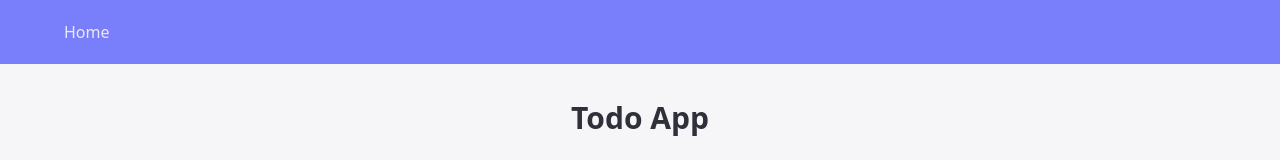
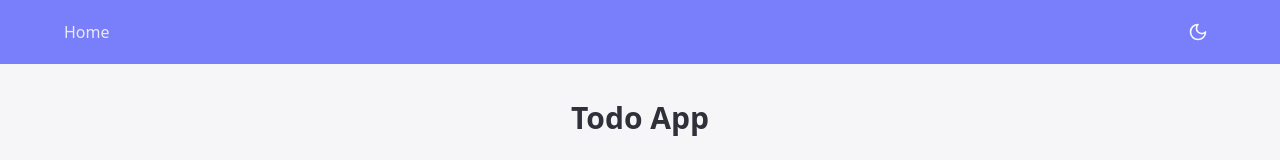
Before and after one commit to yutounun/TodoApp, a React (Vite) app: page / in a window 1280 px wide. Shown: the top 160 px of the page. Built offline with nearby package versions, Linux system fonts and the light colour scheme.

Commit message:
Apply darkmode

```diff
--- a/src/components/Header.tsx
+++ b/src/components/Header.tsx
@@ -1,13 +1,29 @@
+import { NAV_ITEMS } from "../libs/const";
+import { useTheme } from "../providers/ThemeProvider";
+import { Sun, Moon } from "lucide-react";
+
 const Header = () => {
+  const { theme, toggleTheme } = useTheme();
+
   return (
-    <div className="flex items-center justify-between bg-primary w-full h-16 px-16">
+    <div className="flex items-center justify-between bg-primary dark:bg-neutral-500 w-full h-16 px-16">
       <nav>
         <ul className="flex items-center gap-4 text-neutral-200">
           <li className="hover:text-neutral-100 transition-colors">
-            <a href="/">Home</a>
+            <a href={NAV_ITEMS.HOME.href}>{NAV_ITEMS.HOME.label}</a>
           </li>
         </ul>
       </nav>
+      <button
+        onClick={toggleTheme}
+        className="p-2 rounded-full hover:bg-primary-foreground/10 transition-colors"
+      >
+        {theme === "light" ? (
+          <Moon size={20} className="text-neutral-100" />
+        ) : (
+          <Sun size={20} className="text-neutral-100" />
+        )}
+      </button>
     </div>
   );
 };
--- a/src/components/TodoItem.tsx
+++ b/src/components/TodoItem.tsx
@@ -14,12 +14,16 @@ const todoItemClass =
 const TodoItem = ({ todo, onToggleComplete, onDelete }: TodoItemProps) => {
   return (
     <li className={todoItemClass}>
-      {/* Todo text */}
-      <span className={todo.completed ? "line-through text-neutral-400" : ""}>
+      {/* Todo text with strike-through when completed */}
+      <span
+        className={`${
+          todo.completed ? "line-through text-neutral-400" : ""
+        } dark:text-neutral-800`}
+      >
         {todo.text}
       </span>
 
-      {/* Todo actions */}
+      {/* Action buttons for todo item */}
       <div className="flex gap-2">
         <Button
           variant="secondary"
--- a/src/libs/const.ts
+++ b/src/libs/const.ts
@@ -6,3 +6,10 @@ export const TODO_ACTIONS = {
   UNDO: "Undo",
   DELETE: "Delete",
 } as const;
+
+export const NAV_ITEMS = {
+  HOME: {
+    label: "Home",
+    href: "/",
+  },
+};
--- a/src/main.tsx
+++ b/src/main.tsx
@@ -2,9 +2,12 @@ import { StrictMode } from "react";
 import { createRoot } from "react-dom/client";
 import "./styles/index.css";
 import App from "./App.tsx";
+import { ThemeProvider } from "./providers/ThemeProvider.tsx";
 
 createRoot(document.getElementById("root")!).render(
   <StrictMode>
-    <App />
+    <ThemeProvider>
+      <App />
+    </ThemeProvider>
   </StrictMode>
 );
--- /dev/null
+++ b/src/providers/ThemeProvider.tsx
@@ -0,0 +1,46 @@
+import { createContext, useContext, useEffect, useState } from "react";
+
+type Theme = "light" | "dark";
+
+const ThemeContext = createContext<{
+  theme: Theme;
+  toggleTheme: () => void;
+}>({
+  theme: "light",
+  toggleTheme: () => {},
+});
+
+export const ThemeProvider = ({ children }: { children: React.ReactNode }) => {
+  const [theme, setTheme] = useState<Theme>(() => {
+    // Get initial theme from localStorage or default to light
+    const saved = localStorage.getItem("theme");
+    return (saved as Theme) || "light";
+  });
+
+  useEffect(() => {
+    // Update HTML class and save theme preference when theme changes
+    const root = window.document.documentElement;
+    root.classList.remove("light", "dark");
+    root.classList.add(theme);
+    localStorage.setItem("theme", theme);
+  }, [theme]);
+
+  const toggleTheme = () => {
+    setTheme((prev) => (prev === "light" ? "dark" : "light"));
+  };
+
+  return (
+    <ThemeContext.Provider value={{ theme, toggleTheme }}>
+      {children}
+    </ThemeContext.Provider>
+  );
+};
+
+// Custom hook to access theme context
+export const useTheme = () => {
+  const context = useContext(ThemeContext);
+  if (!context) {
+    throw new Error("useTheme must be used within a ThemeProvider");
+  }
+  return context;
+};
--- a/src/styles/index.css
+++ b/src/styles/index.css
@@ -8,6 +8,7 @@ h1 {
 
 @layer base {
   :root {
+    /* Light theme colors */
     /* Primary */
     --primary: 238 94% 73%;
     --primary-foreground: 0 0% 100%;
@@ -51,8 +52,8 @@ h1 {
   }
 
   .dark {
-    /* Primary */
-    --primary: 240 30% 25%;
+    /* Dark theme colors - Optimized for dark backgrounds */
+    --primary: 240 30% 45%;
     --primary-foreground: 0 0% 100%;
 
     /* Secondary */
@@ -92,9 +93,11 @@ h1 {
 }
 
 @layer base {
+  /* Apply border color globally */
   * {
     @apply border-border;
   }
+  /* Set default background and text colors */
   body {
     @apply bg-background text-foreground;
   }
```
